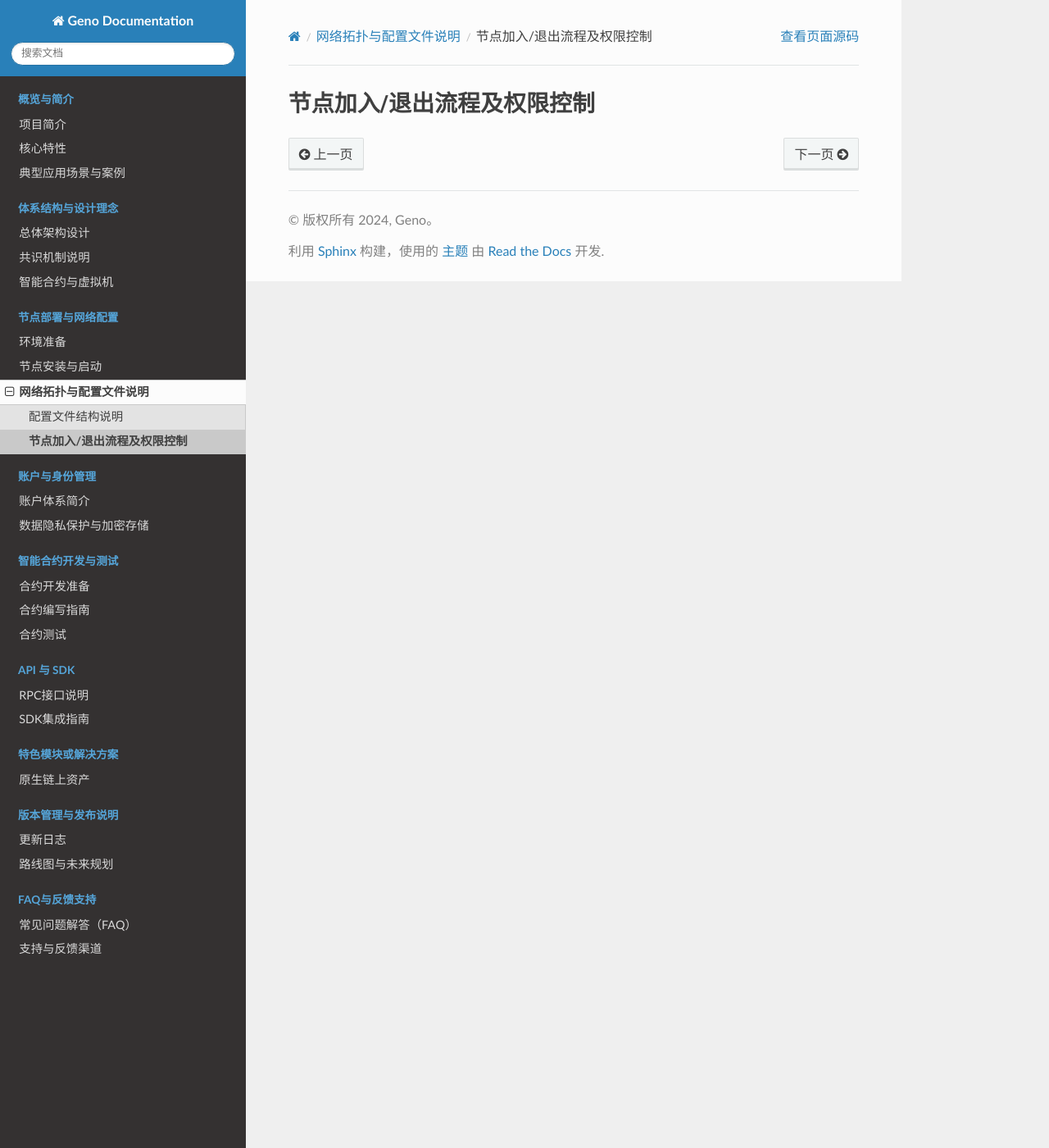
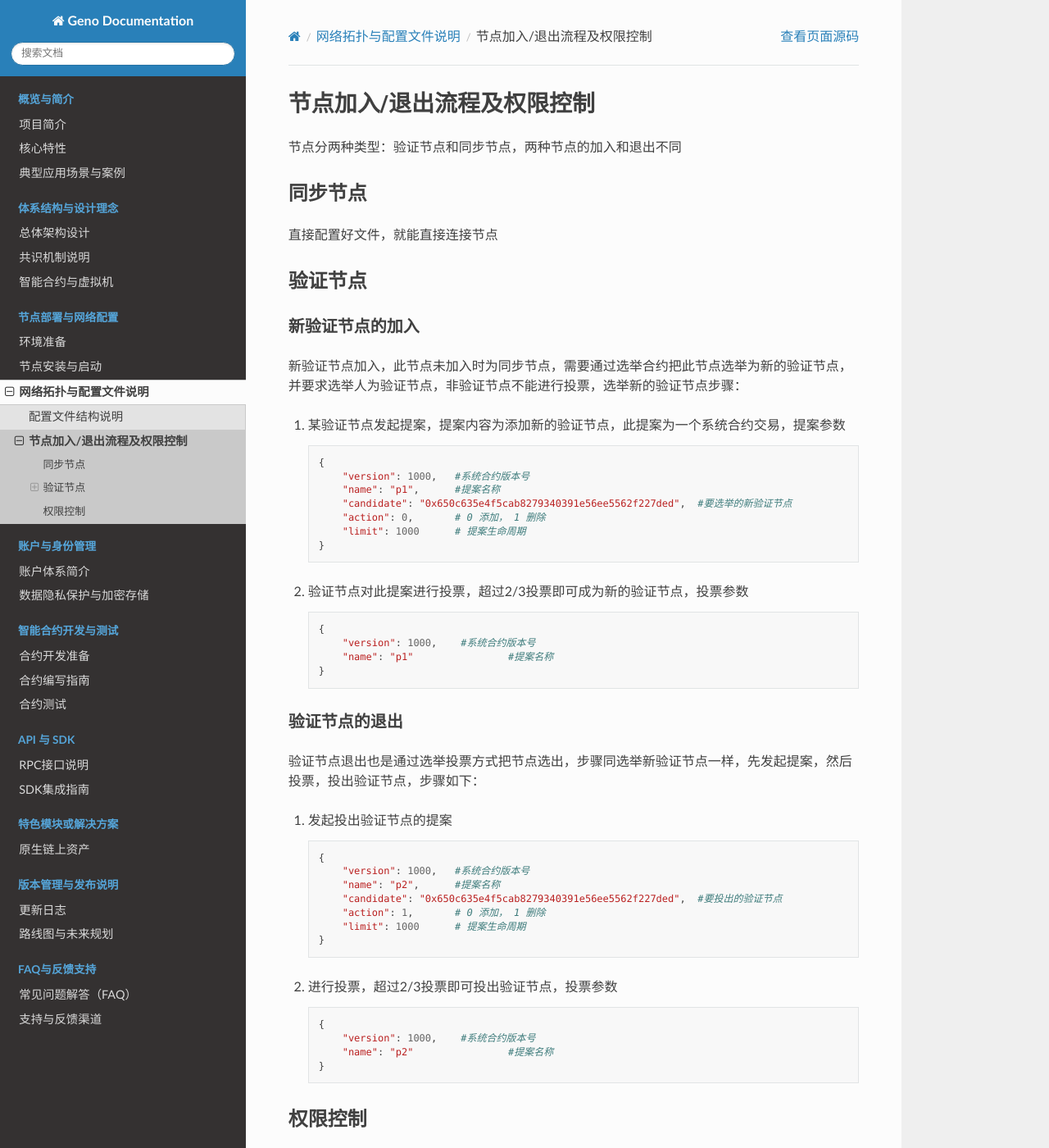
Before and after one commit to geno-labs/geno-docs, a Sphinx documentation site: the page built from source/node/network/process.md, in a window 1280 px wide and 1400 px high. Shown: the whole window at 82% size. Built offline with Sphinx 7.4.7 and the Read the Docs theme 3.1.0, drawn with Linux system fonts in a browser that asks for light colours; pages that are not in the unit, such as notebooks, are missing from menus; some of the changed text lies outside the part shown.

Commit message:
Update process.md

````diff
--- a/source/node/network/process.md
+++ b/source/node/network/process.md
@@ -1 +1,73 @@
 # 节点加入/退出流程及权限控制
+
+节点分两种类型：验证节点和同步节点，两种节点的加入和退出不同
+
+
+
+#### 同步节点
+
+直接配置好文件，就能直接连接节点
+
+
+
+#### 验证节点
+
+##### 新验证节点的加入
+
+新验证节点加入，此节点未加入时为同步节点，需要通过选举合约把此节点选举为新的验证节点，并要求选举人为验证节点，非验证节点不能进行投票，选举新的验证节点步骤：
+
+1. 某验证节点发起提案，提案内容为添加新的验证节点，此提案为一个系统合约交易，提案参数
+
+   ```
+   {
+       "version": 1000,   #系统合约版本号
+       "name": "p1",      #提案名称
+       "candidate": "0x650c635e4f5cab8279340391e56ee5562f227ded",  #要选举的新验证节点
+       "action": 0,       # 0 添加， 1 删除
+       "limit": 1000      # 提案生命周期
+   }
+   ```
+
+2. 验证节点对此提案进行投票，超过2/3投票即可成为新的验证节点，投票参数
+
+   ```
+   {
+       "version": 1000,	#系统合约版本号
+       "name": "p1"		#提案名称
+   }
+   ```
+
+
+
+##### 验证节点的退出
+
+验证节点退出也是通过选举投票方式把节点选出，步骤同选举新验证节点一样，先发起提案，然后投票，投出验证节点，步骤如下：
+
+1. 发起投出验证节点的提案
+
+   ```
+   {
+       "version": 1000,   #系统合约版本号
+       "name": "p2",      #提案名称
+       "candidate": "0x650c635e4f5cab8279340391e56ee5562f227ded",  #要投出的验证节点
+       "action": 1,       # 0 添加， 1 删除
+       "limit": 1000      # 提案生命周期
+   }
+   ```
+
+
+
+2. 进行投票，超过2/3投票即可投出验证节点，投票参数
+
+   ```
+   {
+       "version": 1000,	#系统合约版本号
+       "name": "p2"		#提案名称
+   }
+   ```
+
+
+
+#### 权限控制
+
+只有验证节点才可以发起提案，并进行投票，非验证节点操作，交易不成功
````
